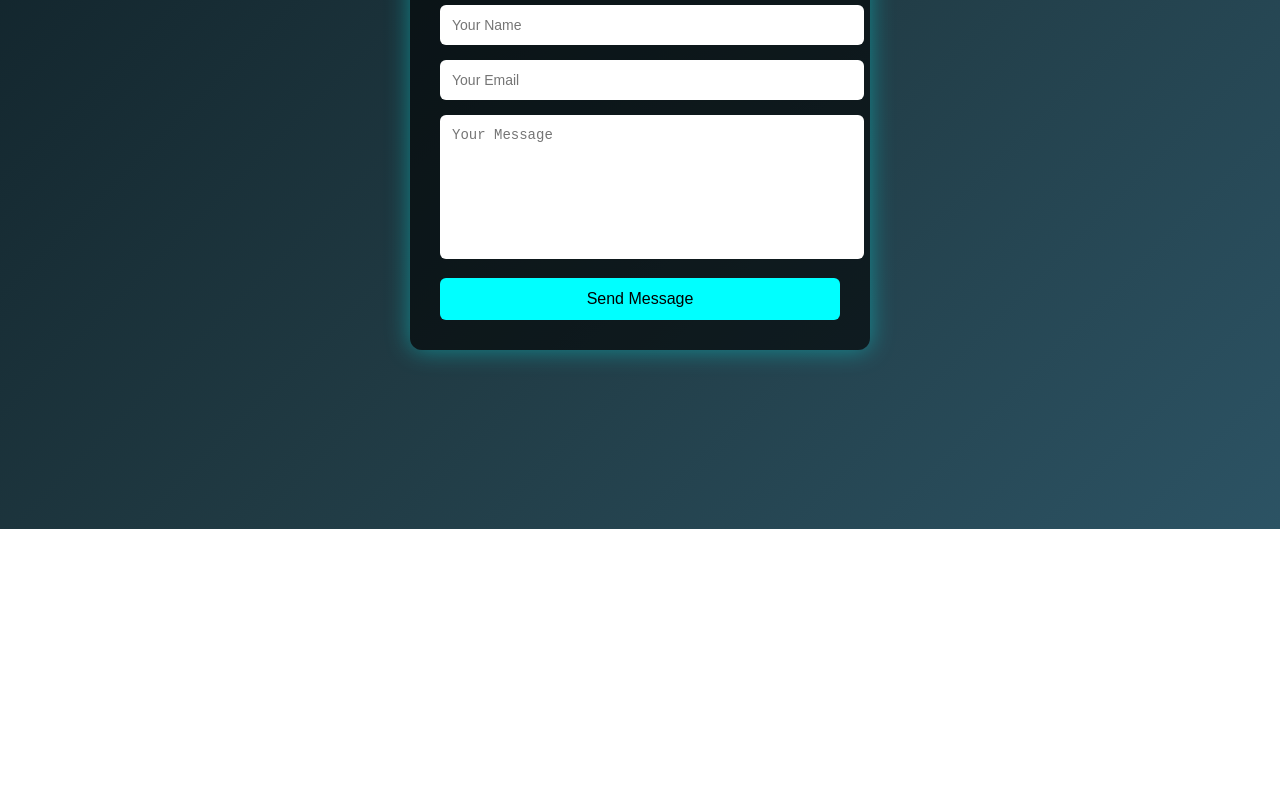
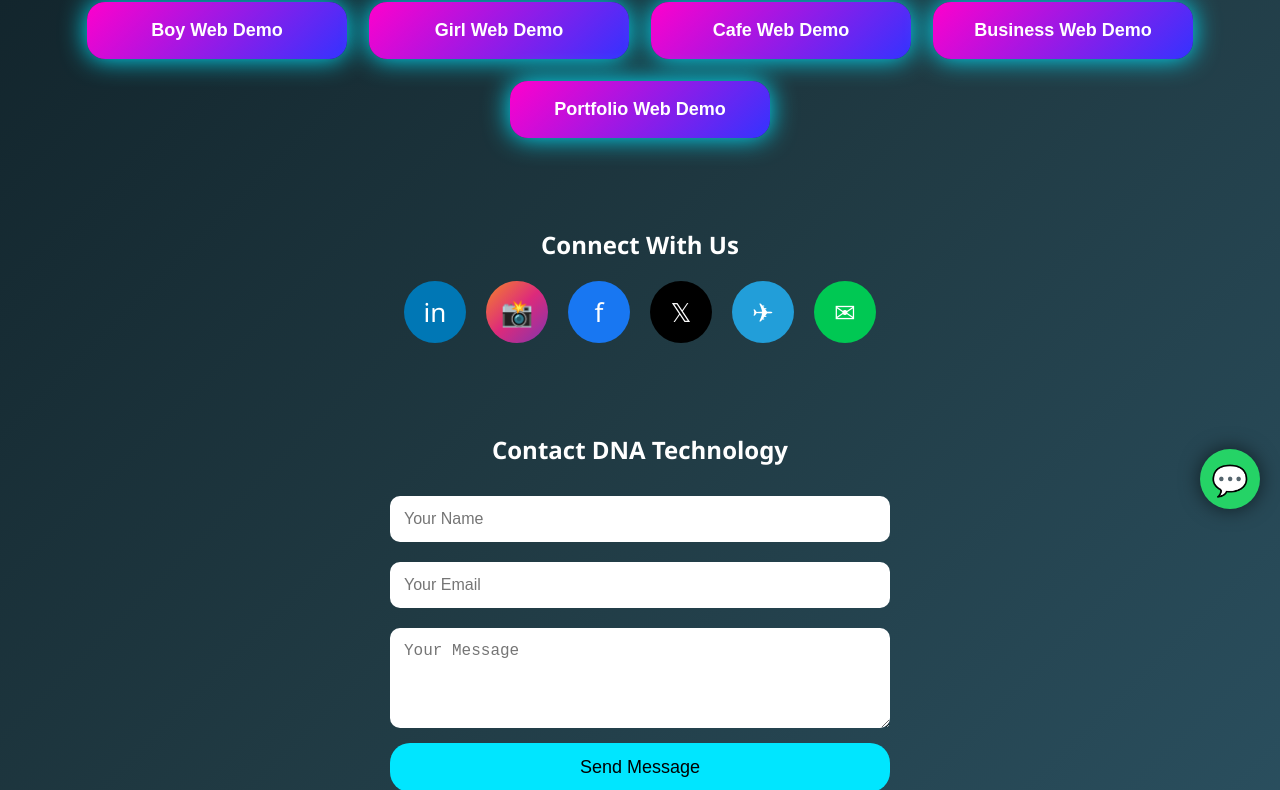
Before and after one commit to rmahipalsingh602-spec/dnatechnology, a plain HTML site: page index.html in a window 1280 px wide. Shown: the part 271-1061 px from the top of the page. Before the commit the page ends 800 px from the top, so only its background shows below. Drawn offline with nearby package versions, Linux system fonts and the light colour scheme.

Commit message:
Add files via upload

```diff
--- a/index.html
+++ b/index.html
@@ -2,117 +2,241 @@
 <html lang="en">
 <head>
 <meta charset="UTF-8">
-    <title>Contact DNA Technology</title>
 <meta name="viewport" content="width=device-width, initial-scale=1.0">
 
+<!-- SEO -->
+<title>DNA Technology | Websites, Apps & AI Solutions</title>
+<meta name="description" content="DNA Technology builds modern, fast and affordable websites, apps and AI solutions for businesses and startups.">
+<meta name="keywords" content="DNA Technology, Website Developer India, Web Design, App Development, AI Tools">
+<meta name="author" content="Mahipal Singh Rathore">
+
+<!-- AOS Animation -->
+<link href="https://unpkg.com/aos@2.3.1/dist/aos.css" rel="stylesheet">
+
 <style>
-        body {
-            font-family: Arial, sans-serif;
-            background: linear-gradient(135deg, #0f2027, #203a43, #2c5364);
-            color: #fff;
-            display: flex;
-            justify-content: center;
-            align-items: center;
-            height: 100vh;
-            margin: 0;
+*{box-sizing:border-box}
+
+/* PRELOADER */
+#preloader{
+    position:fixed;
+    width:100%;
+    height:100%;
+    background:#0f2027;
+    display:flex;
+    align-items:center;
+    justify-content:center;
+    z-index:9999;
+}
+.loader{
+    width:60px;
+    height:60px;
+    border:6px solid #00e6ff;
+    border-top:6px solid transparent;
+    border-radius:50%;
+    animation:spin 1s linear infinite;
+}
+@keyframes spin{100%{transform:rotate(360deg);}}
+
+/* BODY */
+body{
+    margin:0;
+    font-family:'Segoe UI',sans-serif;
+    background:linear-gradient(135deg,#0f2027,#203a43,#2c5364);
+    color:white;
+    text-align:center;
+    overflow-x:hidden;
 }
 
-        .contact-box {
-            background: rgba(0,0,0,0.6);
-            padding: 30px;
-            border-radius: 12px;
-            width: 100%;
-            max-width: 400px;
-            box-shadow: 0 0 25px rgba(0,255,255,0.4);
+/* GLOW */
+@keyframes glow{
+    0%{box-shadow:0 0 10px #00e6ff}
+    50%{box-shadow:0 0 30px #00e6ff}
+    100%{box-shadow:0 0 10px #00e6ff}
 }
 
-        h2 {
-            text-align: center;
-            margin-bottom: 20px;
-            color: #00ffff;
+.container{padding:70px 20px}
+
+h1{font-size:44px}
+h1 span{color:#00e6ff;text-shadow:0 0 15px #00e6ff}
+
+p{max-width:850px;margin:auto;font-size:18px}
+
+/* DEMO BUTTONS */
+.buttons{
+    margin-top:60px;
+    display:flex;
+    flex-wrap:wrap;
+    justify-content:center;
+    gap:22px;
+}
+.demo-btn{
+    width:260px;
+    padding:18px;
+    font-size:18px;
+    font-weight:bold;
+    border:none;
+    border-radius:18px;
+    cursor:pointer;
+    background:linear-gradient(135deg,#ff00cc,#3333ff);
+    color:white;
+    animation:glow 2.5s infinite;
+    transition:0.4s;
+}
+.demo-btn:hover{transform:scale(1.12)}
+
+/* SOCIAL */
+.social-section{margin-top:90px}
+.social-icons{
+    display:flex;
+    flex-wrap:wrap;
+    justify-content:center;
+    gap:20px;
+}
+.social-btn{
+    width:62px;height:62px;border-radius:50%;
+    display:flex;align-items:center;justify-content:center;
+    font-size:26px;color:white;text-decoration:none;
+    transition:0.4s;
+}
+.social-btn:hover{transform:scale(1.2)}
+.linkedin{background:#0077b5}
+.instagram{background:linear-gradient(135deg,#f58529,#dd2a7b,#8134af)}
+.facebook{background:#1877f2}
+.x{background:#000}
+.telegram{background:#229ED9}
+.email{background:#00c853}
+
+/* CONTACT FORM */
+.contact{
+    margin-top:90px;
+    max-width:500px;
+    margin-left:auto;
+    margin-right:auto;
+}
+input,textarea{
+    width:100%;
+    padding:14px;
+    margin:10px 0;
+    border-radius:10px;
+    border:none;
+    font-size:16px;
+}
+.send-btn{
+    background:#00e6ff;
+    color:#000;
+    padding:14px;
+    border:none;
+    border-radius:20px;
+    font-size:18px;
+    cursor:pointer;
+    width:100%;
 }
 
-        input, textarea {
-            width: 100%;
-            padding: 12px;
-            margin-bottom: 15px;
-            border: none;
-            border-radius: 6px;
-            outline: none;
-            font-size: 14px;
+/* SUCCESS MESSAGE */
+#success{
+    display:none;
+    margin-top:15px;
+    color:#00ffcc;
+    font-weight:bold;
 }
 
-        textarea {
-            resize: none;
-            height: 120px;
+/* WHATSAPP FLOAT */
+.whatsapp{
+    position:fixed;
+    bottom:20px;
+    right:20px;
+    background:#25D366;
+    color:white;
+    width:60px;
+    height:60px;
+    border-radius:50%;
+    font-size:30px;
+    display:flex;
+    align-items:center;
+    justify-content:center;
+    text-decoration:none;
+    box-shadow:0 0 20px rgba(0,0,0,0.6);
+    z-index:100;
 }
+.whatsapp:hover{transform:scale(1.1)}
 
-        button {
-            width: 100%;
-            padding: 12px;
-            background: #00ffff;
-            color: #000;
-            border: none;
-            border-radius: 6px;
-            font-size: 16px;
-            cursor: pointer;
-            transition: 0.3s;
-        }
-
-        button:hover {
-            background: #00cccc;
-        }
-
-        .success {
-            display: none;
-            text-align: center;
-            color: #00ff99;
-            margin-top: 15px;
-        }
+footer{margin:80px 0;font-size:14px;opacity:0.8}
 </style>
 </head>
+
 <body>
 
-<div class="contact-box">
-    <h2>Contact DNA Technology</h2>
+<!-- PRELOADER -->
+<div id="preloader"><div class="loader"></div></div>
 
-    <form id="contactForm" action="https://formspree.io/f/xgvgdlzr" method="POST">
-        <input type="text" name="name" placeholder="Your Name" required>
-        <input type="email" name="email" placeholder="Your Email" required>
-        <textarea name="message" placeholder="Your Message" required></textarea>
+<div class="container">
+<h1 data-aos="zoom-in">DNA <span>Technology</span></h1>
 
-        <!-- Optional security -->
-        <input type="hidden" name="_captcha" value="false">
+<p data-aos="fade-up">
+Modern tech company building attractive websites, apps & AI solutions for businesses and startups.
+</p>
 
-        <button type="submit">Send Message</button>
-    </form>
+<div class="buttons" data-aos="fade-up">
+<button class="demo-btn" onclick="openDemo('boy.html')">Boy Web Demo</button>
+<button class="demo-btn" onclick="openDemo('girl.html')">Girl Web Demo</button>
+<button class="demo-btn" onclick="openDemo('cafe.html')">Cafe Web Demo</button>
+<button class="demo-btn" onclick="openDemo('business.html')">Business Web Demo</button>
+<button class="demo-btn" onclick="openDemo('portfolio.html')">Portfolio Web Demo</button>
+</div>
 
-    <div class="success" id="successMsg">
-        ✅ Message Sent Successfully!
+<!-- SOCIAL -->
+<div class="social-section">
+<h2 data-aos="zoom-in">Connect With Us</h2>
+<div class="social-icons">
+<a href="https://www.linkedin.com/in/dna-technology-810091394" class="social-btn linkedin" target="_blank">in</a>
+<a href="https://www.instagram.com/DNAAiProject7" class="social-btn instagram" target="_blank">📸</a>
+<a href="https://www.facebook.com/share/1DBUf1suQH/" class="social-btn facebook" target="_blank">f</a>
+<a href="https://x.com/DNAProjectAi" class="social-btn x" target="_blank">𝕏</a>
+<a href="https://t.me/dnawebwork" class="social-btn telegram" target="_blank">✈</a>
+<a href="mailto:dna.project.ai@gmail.com" class="social-btn email">✉</a>
 </div>
 </div>
 
+<!-- CONTACT FORM (FORMSPREE WORKING) -->
+<div class="contact" data-aos="fade-up">
+<h2>Contact DNA Technology</h2>
+
+<form action="https://formspree.io/f/xgvgdlzr" method="POST">
+<input type="text" name="name" placeholder="Your Name" required>
+<input type="email" name="email" placeholder="Your Email" required>
+<textarea name="message" placeholder="Your Message" rows="4" required></textarea>
+
+<!-- OPTIONAL -->
+<input type="hidden" name="_subject" value="New Contact from DNA Technology Website">
+<input type="hidden" name="_captcha" value="false">
+
+<button type="submit" class="send-btn">Send Message</button>
+</form>
+
+<div id="success">✅ Message sent successfully!</div>
+</div>
+
+</div>
+
+<footer>
+© 2025 DNA Technology | Visionary Mahipal Singh Rathore
+</footer>
+
+<!-- WHATSAPP -->
+<a href="https://wa.me/919999999999" class="whatsapp" target="_blank">💬</a>
+
+<!-- JS -->
+<script src="https://unpkg.com/aos@2.3.1/dist/aos.js"></script>
 <script>
-    const form = document.getElementById("contactForm");
-    const successMsg = document.getElementById("successMsg");
+AOS.init({duration:1200,once:true});
 
-    form.addEventListener("submit", async function(e) {
-        e.preventDefault();
+window.onload=function(){
+document.getElementById("preloader").style.display="none";
+}
 
-        const formData = new FormData(form);
-        const response = await fetch(form.action, {
-            method: form.method,
-            body: formData,
-            headers: { 'Accept': 'application/json' }
-        });
-
-        if (response.ok) {
-            form.reset();
-            successMsg.style.display = "block";
-        } else {
-            alert("❌ Error! Please try again.");
+function openDemo(page){
+    window.location.href=page;
 }
-    });
 </script>
 
 </body>
```
Lines whose indentation alone changed are shown as unchanged.
